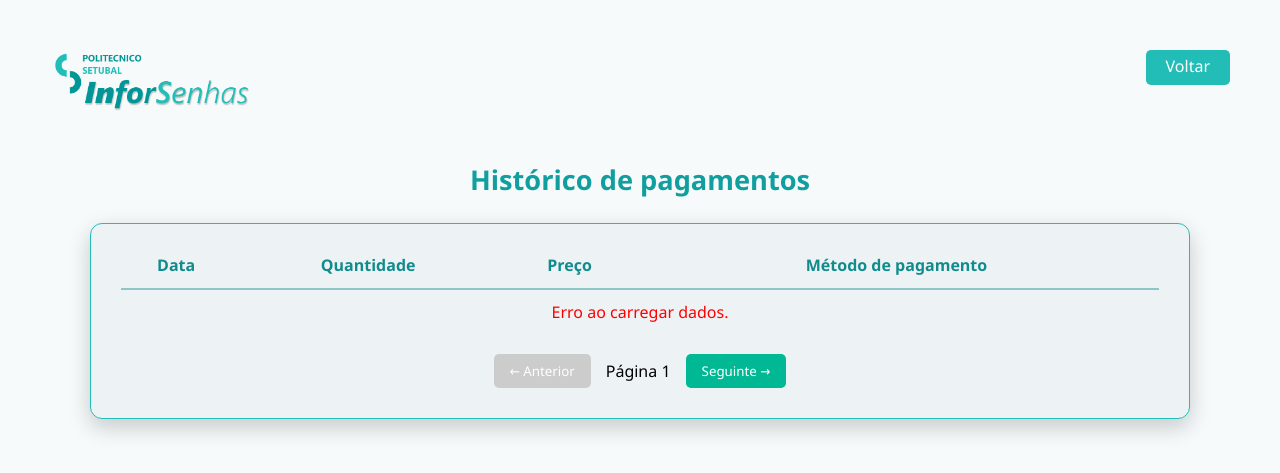
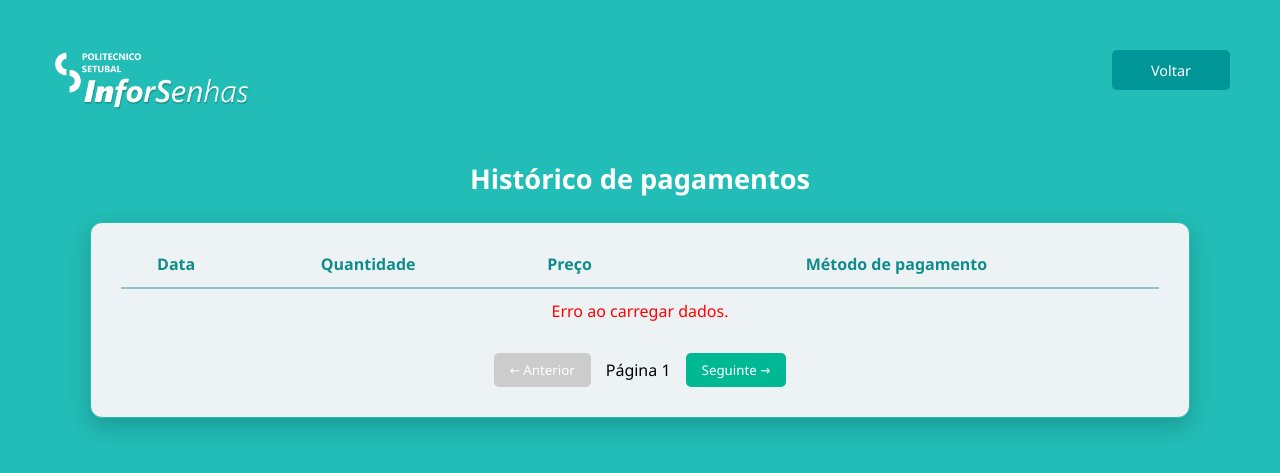
Before and after one commit to IuriCasasNovas/Internet-Of-Things-Project, a PHP site: page /pages/historicoPagamento.html in a window 1280 px wide. Shown: the top 473 px of the page. Run offline with PHP 8.4, Linux system fonts and the light colour scheme.

Commit message:
alteracoes em detalhes parte 1

```diff
--- a/Plataforma-Senhas-Estudantes/src/css/dashboard.css
+++ b/Plataforma-Senhas-Estudantes/src/css/dashboard.css
@@ -146,7 +146,7 @@ main.container {
     gap: 10px;
 }
 
-.botoes a {
+.botoes button {
     display: flex;
     align-items: center;
     justify-content: center;
@@ -161,7 +161,7 @@ main.container {
     text-align: center;
 }
 
-.botoes a:hover {
+.botoes button:hover {
     background-color: #22bdb5ba;
 }
 
--- a/Plataforma-Senhas-Estudantes/src/css/historicoPagamento.css
+++ b/Plataforma-Senhas-Estudantes/src/css/historicoPagamento.css
@@ -7,7 +7,7 @@
 }
 
 body {
-    background: #f7fafb;
+    background: #22BDB6;
     padding: 40px 20px;
     display: flex;
     flex-direction: column;
@@ -21,26 +21,31 @@ header{
     justify-content: space-between;
 }
 
-.header img {
+header img {
     left: 0;
     width: 200px;
     height: auto;
     margin-bottom: 40px;
 }
 
-.header a {
-    height: 35px;
-    padding: 5px 20px;
+header a {
+    background-color: #009697;
     border-radius: 5px;
-    background-color: #22BDB6;
+    display: flex;
+    justify-content: center;
+    align-items: center;
+    width: 10%;
+    height: 5vh;
+    text-decoration: none;
     color: white;
-    text-decoration: none;
+    font-weight: 500;
+    font-size: 90%;
 }
 
 /* Título */
 .titulo {
     font-size: 1.7rem;
-    color: #109e9e;
+    color: #ffffff;
     margin-bottom: 25px;
     text-align: center;
 }
--- a/Plataforma-Senhas-Estudantes/src/css/index.css
+++ b/Plataforma-Senhas-Estudantes/src/css/index.css
@@ -294,8 +294,8 @@ nav ul li a{
 }
 .equipe .foto-perfil img{
     border: 3px solid #008b8b;
-    width: 150px;
-    height: 150px;
+    width: 195px;
+    height: 200px;
     border-radius: 50%;
 }
 .equipe .nome{
--- a/Plataforma-Senhas-Estudantes/src/pages/checkout.html
+++ b/Plataforma-Senhas-Estudantes/src/pages/checkout.html
@@ -9,9 +9,7 @@
 <body>
     <header>
         <img src="../img/LogoInforSenhas-White.png" alt="InforSenhas">
-        <div class="btn-voltar">
-            <a href="../pages/dashboard.html">Voltar</a>
-        </div>
+        <a href="../pages/dashboard.html">Voltar</a>
     </header>
 
     <main>
--- a/Plataforma-Senhas-Estudantes/src/pages/dashboard.html
+++ b/Plataforma-Senhas-Estudantes/src/pages/dashboard.html
@@ -67,6 +67,7 @@
         <div class="texto">
           <p>Nome de utilizador: <span id="footer-username">Pedro Silva </span><a id="footer-logout" href="">(Sair)</a></p>
           <p>Politica de Proteção de Dados IPS</p>
+          <a href="../Manul/Manual de Utilizador - InforSenhas PT.pdf" download>Manual de Utilizador</a>
         </div>
 
         <div class="social">
--- a/Plataforma-Senhas-Estudantes/src/pages/historicoPagamento.html
+++ b/Plataforma-Senhas-Estudantes/src/pages/historicoPagamento.html
@@ -9,8 +9,8 @@
 
 <body>
 
-    <header class="header">
-        <img src="../img/LogoInforSenhas.png" alt="Logo InforSenhas">
+    <header>
+        <img src="../img/LogoInforSenhas-White.png" alt="Logo InforSenhas">
         <a href="../pages/dashboard.html">Voltar</a>
     </header>
 
```
Also changed, not shown: Plataforma-Senhas-Estudantes/src/css/checkout.css (+8 -1 lines), Plataforma-Senhas-Estudantes/src/pages/index.html (+4 -16 lines), Plataforma-Senhas-Estudantes/src/img/iuri-img.jpg (added), Plataforma-Senhas-Estudantes/src/img/pedro-img.jpg (added), Plataforma-Senhas-Estudantes/src/img/riley-img.jpg (added), 2 other files.
